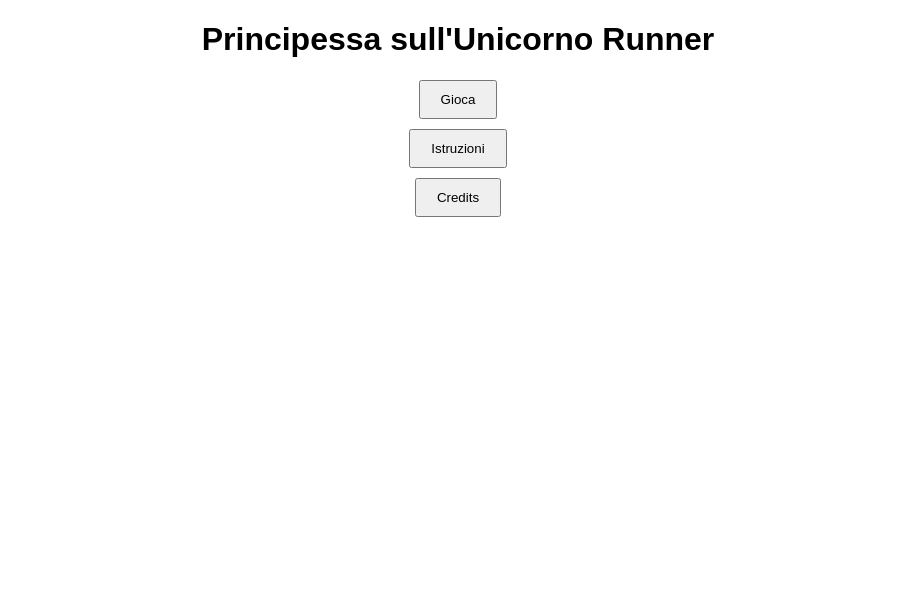
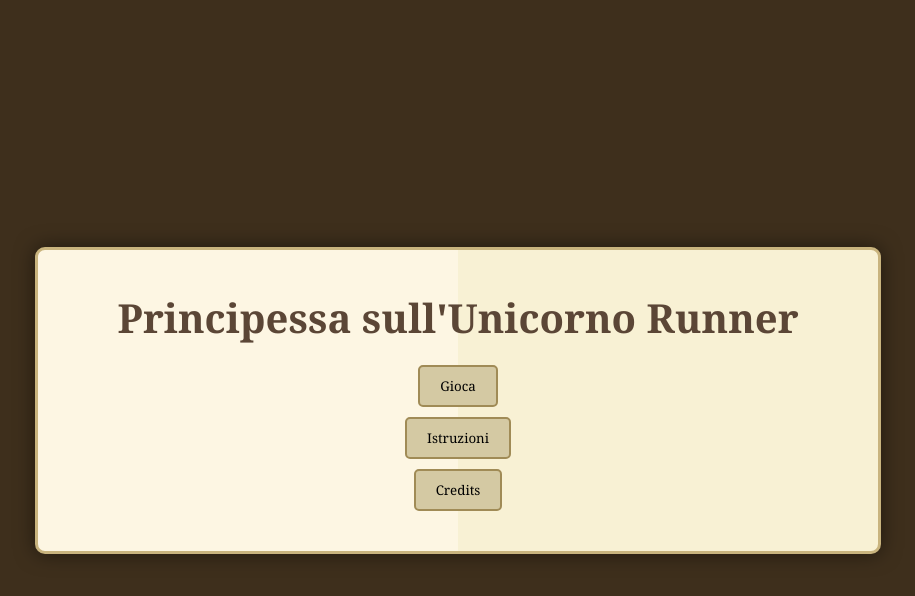
Before and after one commit to andreame-code/PrincessOnUnicorn, a website with bundled scripts: page index.html in a window 1280 px wide. Shown: the whole page, without its empty margins (182-1097 px from the left). Built offline with nearby package versions, Linux system fonts and the light colour scheme.

Commit message:
feat: add fairy tale storybook layout

```diff
--- a/index.html
+++ b/index.html
@@ -7,6 +7,7 @@
   <link rel="stylesheet" href="style.css">
 </head>
 <body>
+  <div class="storybook">
     <h1>Principessa sull'Unicorno Runner</h1>
     <div id="menu">
       <button id="play-button">Gioca</button>
@@ -14,6 +15,7 @@
       <button id="credits-button">Credits</button>
     </div>
     <canvas id="game" class="hidden"></canvas>
+  </div>
   <div id="overlay" class="overlay hidden">
     <div id="overlay-content"></div>
     <button id="overlay-button">Continua</button>
--- a/style.css
+++ b/style.css
@@ -1,5 +1,39 @@
-body { text-align: center; font-family: sans-serif; }
-canvas { background: #f0f0f0; display: block; margin: 0 auto; width: 100%; }
+body {
+  margin: 0;
+  height: 100vh;
+  display: flex;
+  justify-content: center;
+  align-items: center;
+  background: #3e2f1c;
+  font-family: "Georgia", serif;
+  color: #5b4636;
+}
+
+.storybook {
+  width: 90%;
+  max-width: 800px;
+  background: linear-gradient(to right, #fdf6e3 0%, #fdf6e3 50%, #f8f1d4 50%, #f8f1d4 100%);
+  border: 3px solid #c9b47e;
+  border-radius: 10px;
+  box-shadow: 0 0 20px rgba(0,0,0,0.5);
+  padding: 40px 20px;
+  text-align: center;
+}
+
+.storybook h1 {
+  font-size: 2.5em;
+  margin-top: 0;
+  margin-bottom: 20px;
+}
+
+canvas {
+  background: #faf5d7;
+  border: 1px solid #c9b47e;
+  display: block;
+  margin: 0 auto;
+  width: 100%;
+}
+
 #menu {
   margin-top: 20px;
   display: flex;
@@ -7,7 +41,18 @@ canvas { background: #f0f0f0; display: block; margin: 0 auto; width: 100%; }
   gap: 10px;
   align-items: center;
 }
-#menu button { padding: 10px 20px; }
+
+#menu button {
+  padding: 10px 20px;
+  background: #d4c9a3;
+  border: 2px solid #a08b56;
+  border-radius: 5px;
+  font-family: "Georgia", serif;
+}
+
+#menu button:hover {
+  background: #e2d8b5;
+}
 .overlay {
   position: fixed;
   top: 0;
```
Lines whose indentation alone changed are shown as unchanged.
